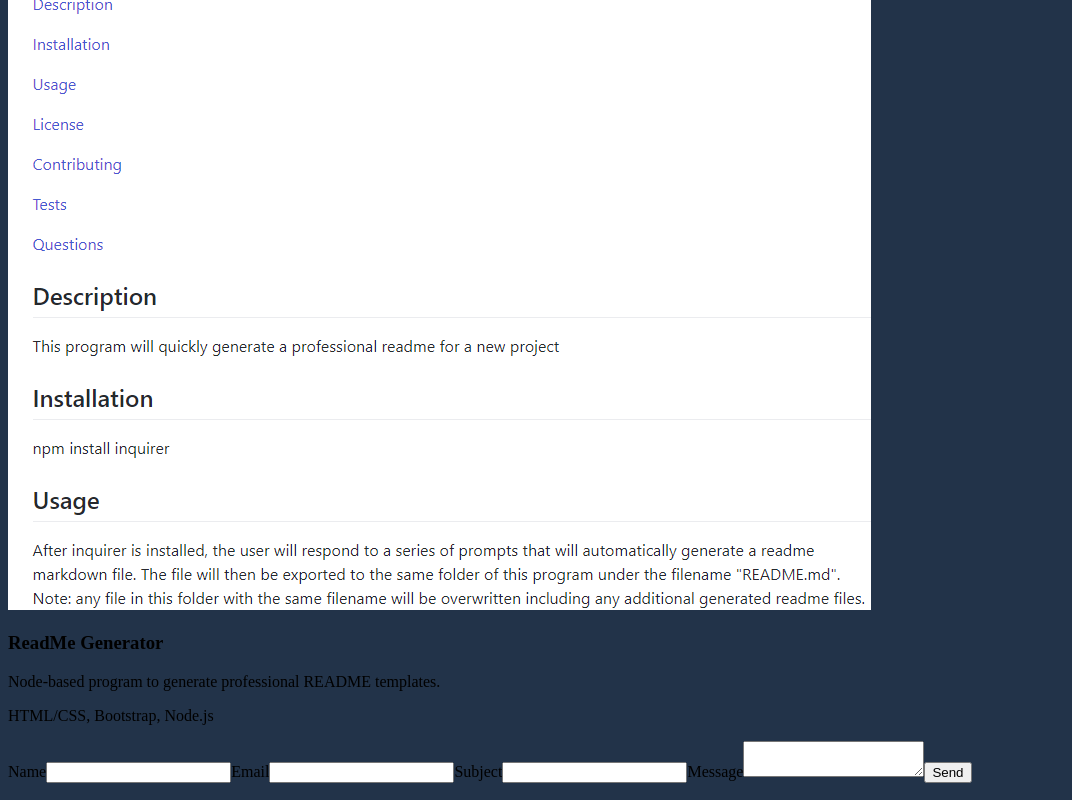
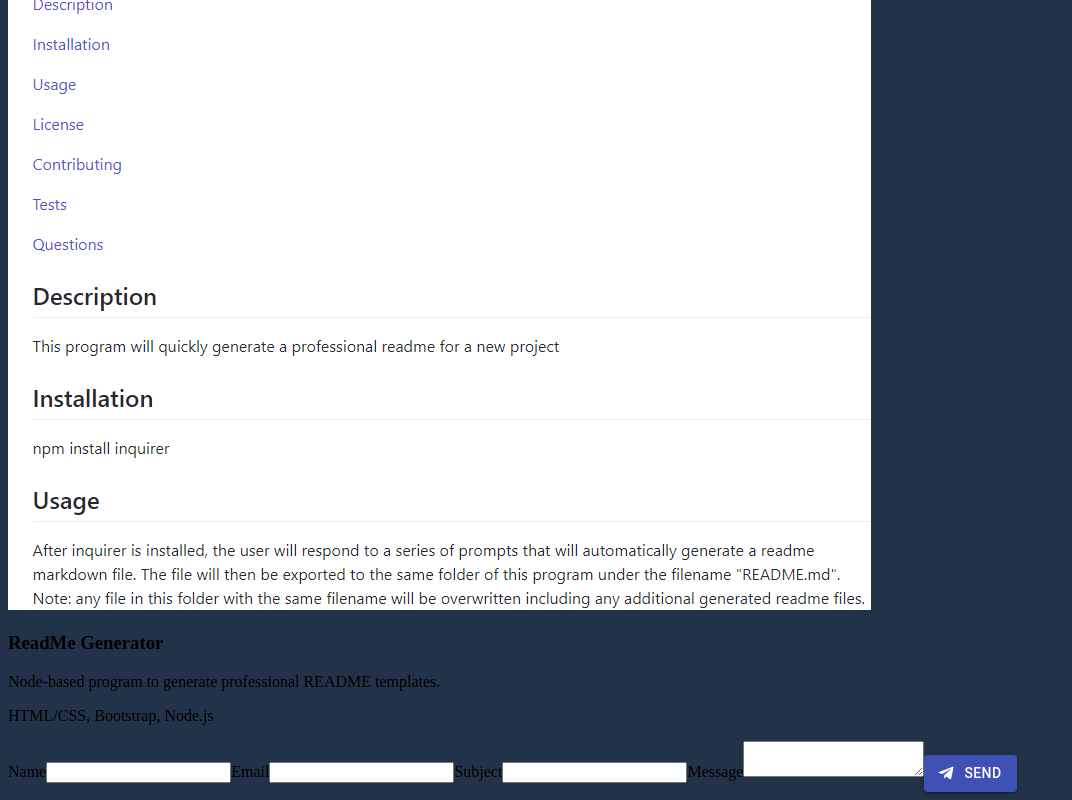
Before and after one commit to mgmoreno22/portfolio_react, a React (Create React App) app: page / in a window 1280 px wide. Shown: the part 4670-5470 px from the top of the page, without its empty margins (0-1072 px from the left). Built offline with nearby package versions, Linux system fonts and the light colour scheme.

Commit message:
material ui components implemented

```diff
--- a/package.json
+++ b/package.json
@@ -3,6 +3,8 @@
   "version": "0.1.0",
   "private": true,
   "dependencies": {
+    "@material-ui/core": "^4.11.3",
+    "@material-ui/icons": "^4.11.2",
     "@testing-library/jest-dom": "^5.11.4",
     "@testing-library/react": "^11.1.0",
     "@testing-library/user-event": "^12.1.10",
--- a/src/components/Contact.js
+++ b/src/components/Contact.js
@@ -1,12 +1,19 @@
 import React from "react";
 import emailjs from "emailjs-com";
+import Button from "@material-ui/core/Button";
+import TelegramIcon from '@material-ui/icons/Telegram'
 
 export default function Contact() {
   function sendEmail(e) {
     e.preventDefault();
 
     emailjs
-      .sendForm(process.env.REACT_APP_EMAILJS_SERVICE_ID, process.env.REACT_APP_EMAILJS_TEMPLATE_ID, e.target, process.env.REACT_APP_EMAILJS_USER_ID)
+      .sendForm(
+        process.env.REACT_APP_EMAILJS_SERVICE_ID,
+        process.env.REACT_APP_EMAILJS_TEMPLATE_ID,
+        e.target,
+        process.env.REACT_APP_EMAILJS_USER_ID
+      )
       .then(
         (result) => {
           console.log(result.text);
@@ -17,7 +24,7 @@ export default function Contact() {
       );
     e.target.reset();
     //Alert is temporary - confirmation that function has run successfully
-    alert("Your email has been sent")
+    alert("Your email has been sent");
   }
 
   return (
@@ -30,7 +37,9 @@ export default function Contact() {
       <input type="text" name="subject" />
       <label>Message</label>
       <textarea name="message" required />
-      <input type="submit" value="Send" />
+      <Button startIcon={<TelegramIcon />} type="submit" value="Send" variant="contained" color="primary">
+        Send
+      </Button>
     </form>
   );
 }
```
Also changed, not shown: 2 other files (tests, documents, lock files or other folders).
